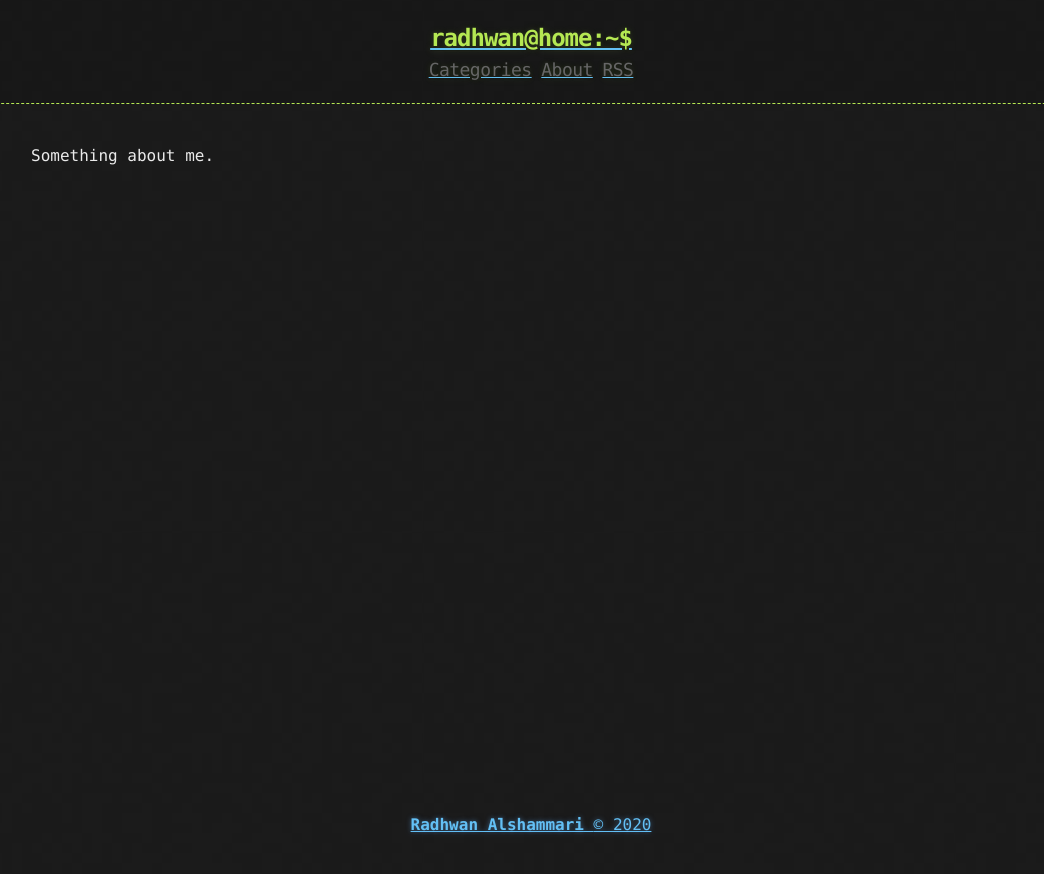
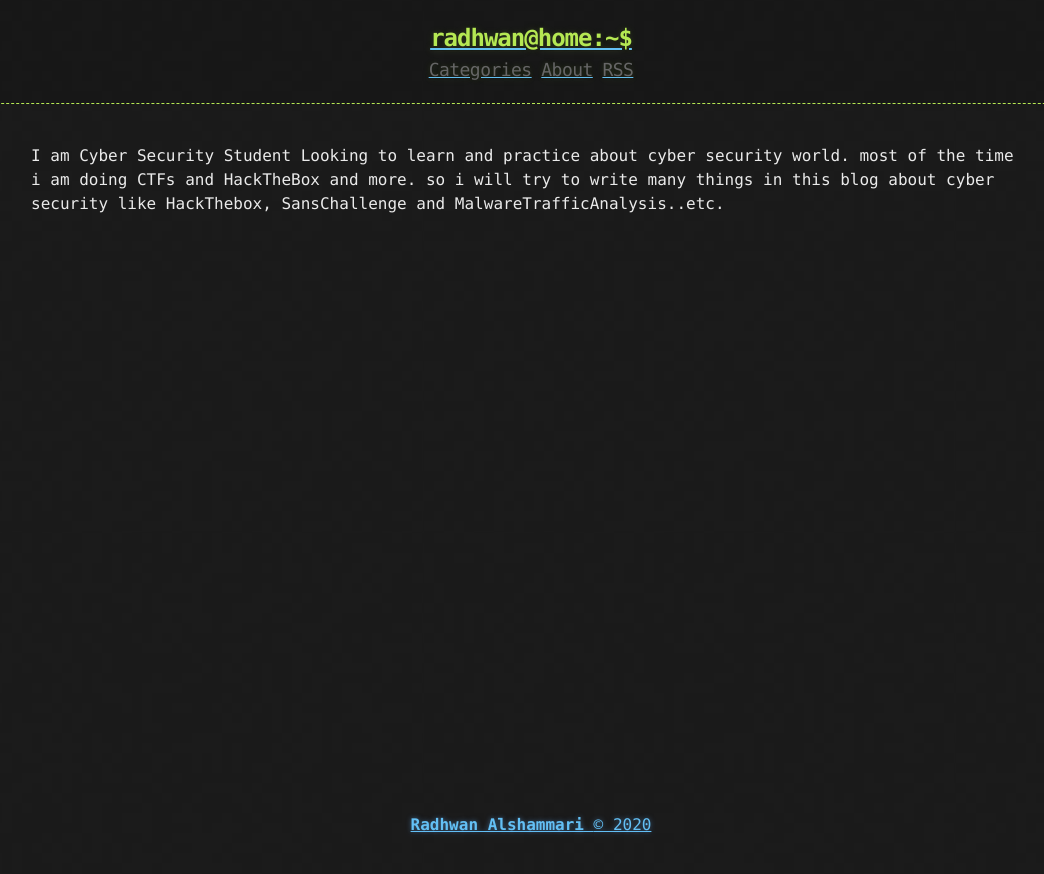
Before and after one commit to Rado0z/Rado0z.github.io, a Jekyll site: the page built from about.md, in a window 1280 px wide. Shown: the top 874 px of the page, without its empty margins (109-1153 px from the left). Built offline with Jekyll 4.4.1, drawn with Linux system fonts in a browser that asks for light colours.

Commit message:
Update about.md

```diff
--- a/about.md
+++ b/about.md
@@ -3,4 +3,4 @@ layout: page
 title: About
 ---
 
-Something about me.
+I am Cyber Security Student Looking to learn and practice about cyber security world. most of the time i am doing CTFs and HackTheBox and more. so i will try to write many things in this blog about cyber security like HackThebox, SansChallenge and MalwareTrafficAnalysis..etc.
```
